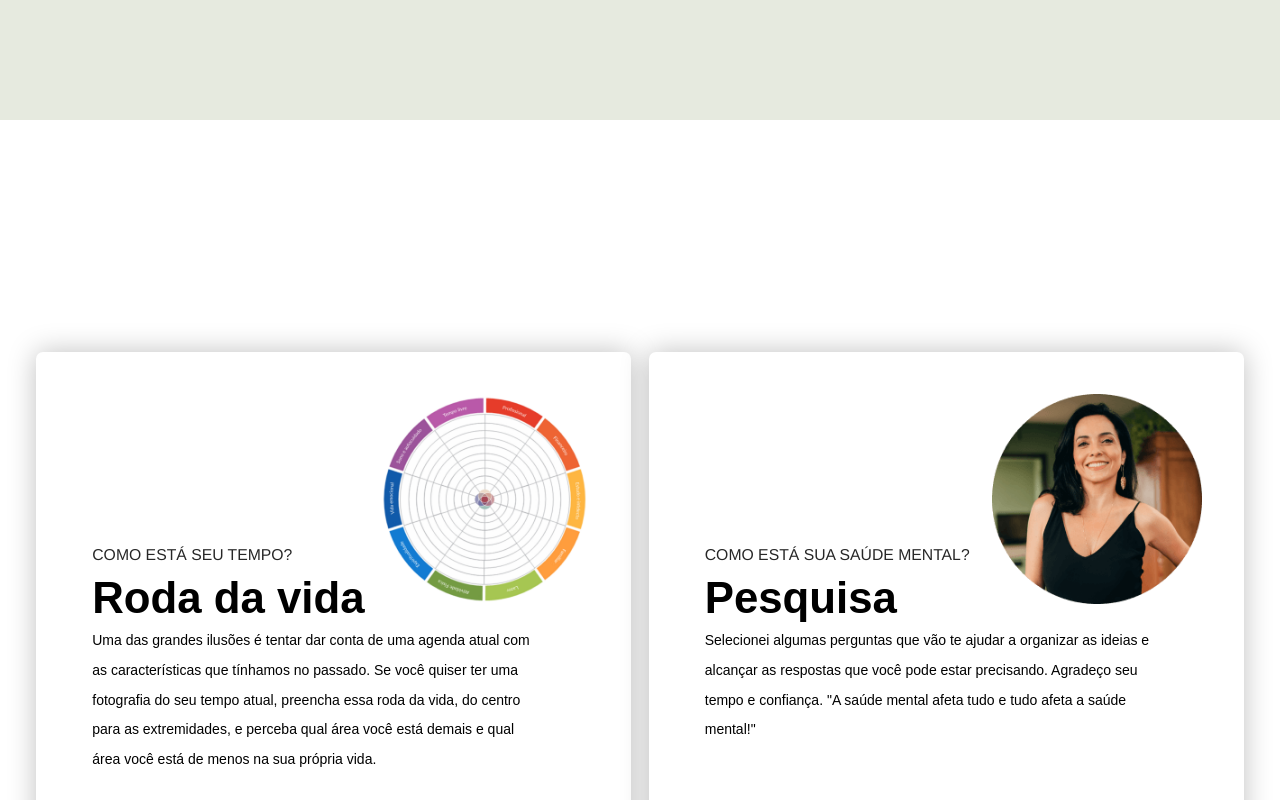
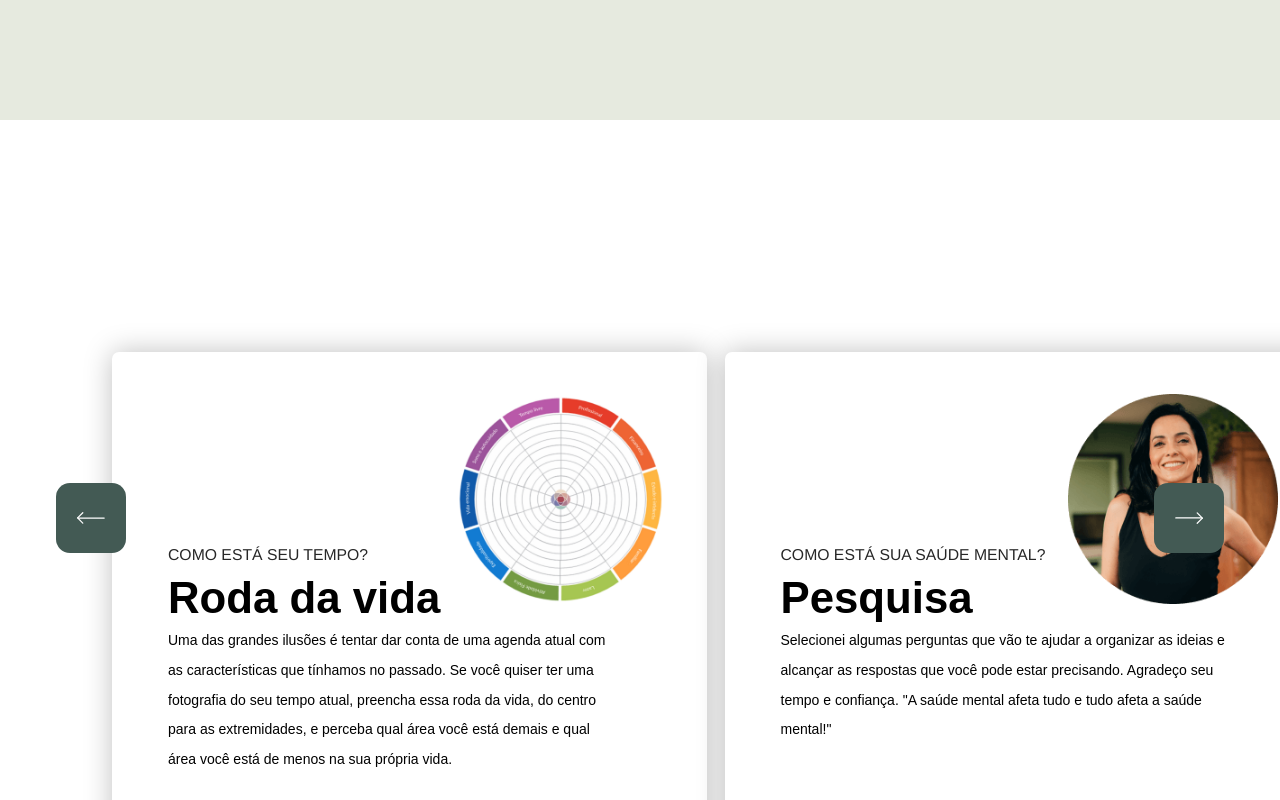
Before and after one commit to castrosgabriel/iza-camargo, a React (Vite) app: page / in a window 1280 px wide. Shown: the part 2280-3080 px from the top of the page. Built offline with nearby package versions, Linux system fonts and the light colour scheme; a web font is replaced by a local one.

Commit message:
Add scroll to content cards

```diff
--- a/src/components/content-cards/ContentCards.css
+++ b/src/components/content-cards/ContentCards.css
@@ -10,9 +10,8 @@
     justify-content: flex-end;
     padding: 0rem 6.5rem 4rem 4rem;
     position: relative;
-    width: 32rem;
+    min-width: 32rem;
     z-index: 1;
-
 }
 
 .card-info .content-wrapper {
@@ -48,19 +47,21 @@
 }
 
 .card-frame {
-    background-color: #ffffff;
+    background-color: var(--c-white);
+    overflow: hidden;
+    height: 100vh;
+    max-width: 100vw;
+    display: flex;
+    position: relative;
 }
-
 
 .card-container {
     position: relative;
     display: flex;
     gap: 1.25rem;
     align-items: center;
-    justify-content: center;
-    width: 100vw;
-    height: 100vh;
-    background-color: #ffffff;
+    justify-content: flex-start;
+    padding: 0 8rem 0 8rem;
 }
 
 .shadow-cards {
@@ -73,18 +74,40 @@
     display: none;
 }
 
+.card-arrow {
+    padding: 4rem;
+    z-index: 2;
+
+    img {
+        cursor: pointer;
+        background-color: var(--c-support);
+        width: 2rem;
+        object-fit: fit;
+        height: 2rem;
+        padding: 1.5rem;
+        border-radius: 20%;
+    }
+}
+
+
 @media screen and (max-width: 768px) {
+
+    .arrow-float {
+        display: none;
+    }
 
     .card-info {
         justify-content: space-between;
         padding: 2rem;
-        margin-top:8rem;
+        margin-top: 8rem;
         position: relative;
         width: 60vw;
         max-height: 60vh;
         z-index: 1;
+        min-width: unset;
 
-        p{
+
+        p {
             line-height: 160%;
             font-size: 1rem;
         }
@@ -113,7 +136,7 @@
     }
 
     .card-container {
-        padding-top: 6rem;
+        padding: 6rem 0 0 0;
         position: relative;
         display: flex;
         align-items: flex-start;
@@ -122,11 +145,11 @@
         height: 100%;
     }
 
-    .card-container .card-info:first-child{
+    .card-container .card-info:first-child {
         margin-left: 3rem;
     }
 
-    .card-container .card-info:last-child{
+    .card-container .card-info:last-child {
         margin-right: 3rem;
     }
 
--- a/src/components/content-cards/ContentCards.tsx
+++ b/src/components/content-cards/ContentCards.tsx
@@ -5,12 +5,13 @@ import gsap from 'gsap';
 import ScrollTrigger from 'gsap/ScrollTrigger';
 import { RefObject, createRef, forwardRef, useRef } from 'react';
 import { useGSAP } from '@gsap/react';
+import { SvgArrow } from '../../assets/svg';
 
 type CardProps = {
     id: number;
     title: string
     description: string
-    image: string
+    image?: string
     ctaText: string
     subtitle: string
     onHover: (id: number) => void;
@@ -29,10 +30,43 @@ const Card = forwardRef<HTMLDivElement, CardProps>(({ id, title, description, im
                 <p>{description}</p>
             </div>
             <Button newTab text={ctaText} link={link} />
-            <img className='img-wrapper' src={image} alt="placeholder" />
+            {
+                image && <img className='img-wrapper' src={image} alt="placeholder" />
+            }
         </div>
     )
 })
+
+const RIGHT = 1;
+const LEFT = -1;
+
+import React from 'react';
+
+type ScrollHandlerProps = {
+    direction: number;
+}
+
+const ScrollHandler: React.FC<ScrollHandlerProps> = ({ direction }) => {
+
+    const handleScroll = (side: number) => {
+        gsap.to('.card-frame', {
+            scrollTo: {
+                x: `-=${side * 640}`
+            },
+            duration: 1,
+            ease: 'power3.inOut'
+        })
+    }
+
+    return (
+        <div className='card-arrow' style={{
+            position: 'absolute',
+            left: direction === RIGHT ? 0 :  'calc(100vw - 13rem)' ,
+        }}>
+            <img src={SvgArrow} style={{rotate:`${direction * 90}deg` }} onClick={() => { handleScroll(direction) }} />
+        </div>
+    )
+}
 
 const ContentCards = () => {
     const cardData = [
@@ -51,6 +85,13 @@ const ContentCards = () => {
             image: PngIzaCard,
             ctaText: 'Responder',
             link: 'https://forms.office.com/pages/responsepage.aspx?id=DQSIkWdsW0yxEjajBLZtrQAAAAAAAAAAAAMAAG4j-rxUNEs5Rzk5SjEwNzQ5M1BVQkoyMVZDUTQ3Ri4u',
+        },
+        {
+            subtitle: 'Este manifesto é um chamado à ação.',
+            title: 'Manifesto',
+            description: 'Unimos necessidades, vontades e esforços para garantir que cada membro da força de trabalho possa operar em um ambiente de trabalho seguro, saudável e que promova o bem-estar integral. Juntos, podemos transformar o ambiente de trabalho e assim avançarmos rumo à Produtividade Sustentável.',
+            ctaText: 'Assine agora!',
+            link: 'https://episdasaudemental.com.br',
         }
     ];
 
@@ -126,11 +167,18 @@ const ContentCards = () => {
 
 
     return (
-        <div id='content-cards' className='card-frame'>
+        <div style={{
+            display: 'flex',
+            alignItems: 'center',
+            position: 'relative',
+        }}>
+            <ScrollHandler direction={LEFT} />
+            <div id='content-cards' className='card-frame snap-item'>
+
                 <div className='shadow-cards'>
                     <img src={PngShadowCards} />
                 </div>
-            <div className='card-container snap-item'>
+                <div className='card-container'>
                     {cardData.map((card, index) => (
                         <Card
                             onHover={handleCtaEnter}
@@ -148,6 +196,8 @@ const ContentCards = () => {
                     ))}
                 </div>
             </div>
+            <ScrollHandler direction={RIGHT} />
+        </div>
     )
 }
 
```
Lines whose indentation alone changed are shown as unchanged.
